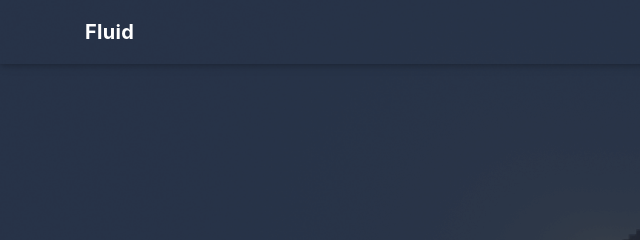
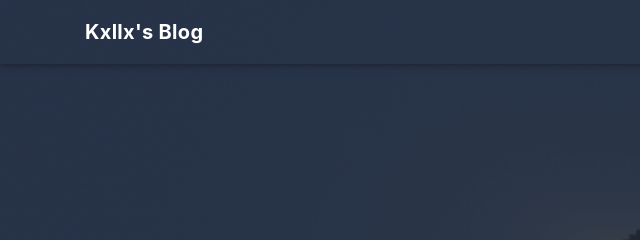
Before and after one commit to LLX23300/LLX23300.github.io, a plain HTML site: page index.html in a window 1280 px wide. Shown: the top 240 px of the page, 0-640 px from the left. Drawn offline with nearby package versions, Linux system fonts and the light colour scheme; some packages are replaced by stand-ins of ours; a script that the page names is missing; a small style sheet from the web is missing.

Commit message:
Site updated: 2024-07-01 16:56:16

```diff
--- a/index.html
+++ b/index.html
@@ -11,6 +11,8 @@
   <link rel="icon" href="/img/fluid.png">
   <meta name="viewport" content="width=device-width, initial-scale=1.0, maximum-scale=5.0, shrink-to-fit=no">
   <meta http-equiv="x-ua-compatible" content="ie=edge">
+
+    <meta http-equiv="Content-Security-Policy" content="upgrade-insecure-requests">
 
   <meta name="theme-color" content="#2f4154">
   <meta name="author" content="John Doe">
@@ -84,7 +86,7 @@
   <nav id="navbar" class="navbar fixed-top  navbar-expand-lg navbar-dark scrolling-navbar">
   <div class="container">
     <a class="navbar-brand" href="/">
-      <strong>Fluid</strong>
+      <strong>Kxllx&#39;s Blog</strong>
     </a>
 
     <button id="navbar-toggler-btn" class="navbar-toggler" type="button" data-toggle="collapse"
```
Also changed, not shown: 2024/07/01/hello-world/index.html (+3 -1 lines), 404.html (+3 -1 lines), archives/2024/07/index.html (+3 -1 lines), archives/2024/index.html (+3 -1 lines), archives/index.html (+3 -1 lines), categories/index.html (+3 -1 lines), links/index.html (+3 -1 lines), tags/index.html (+3 -1 lines).
